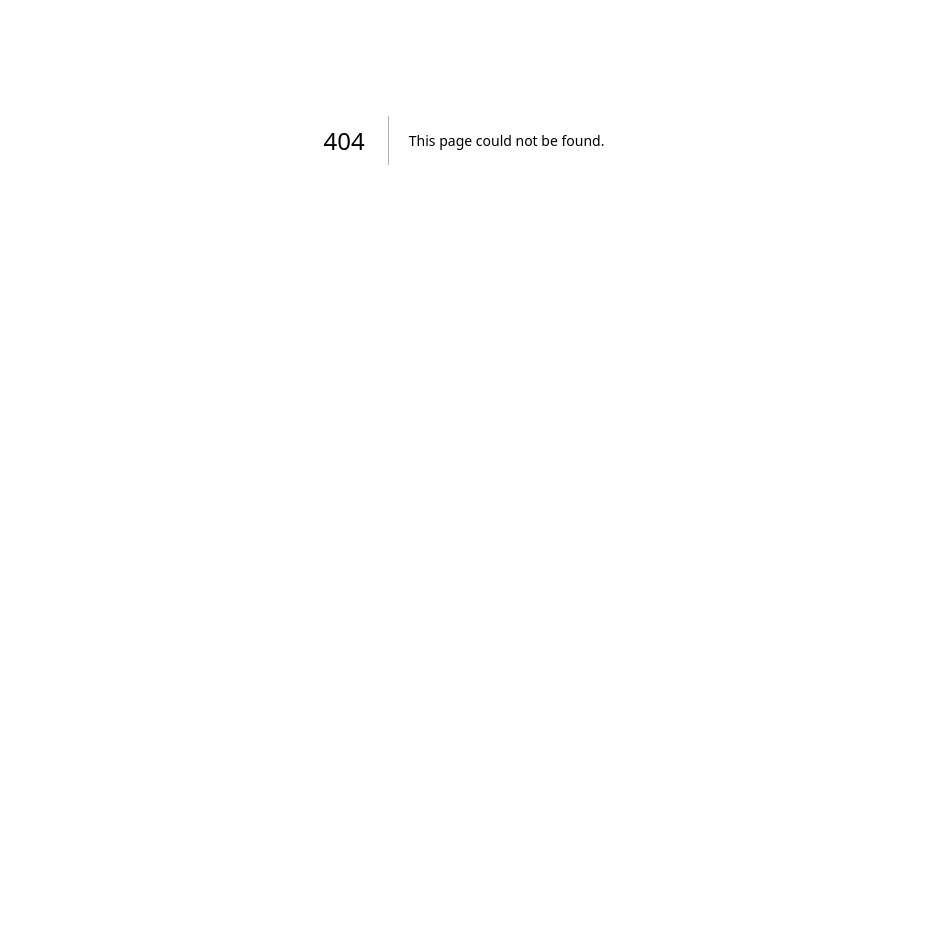
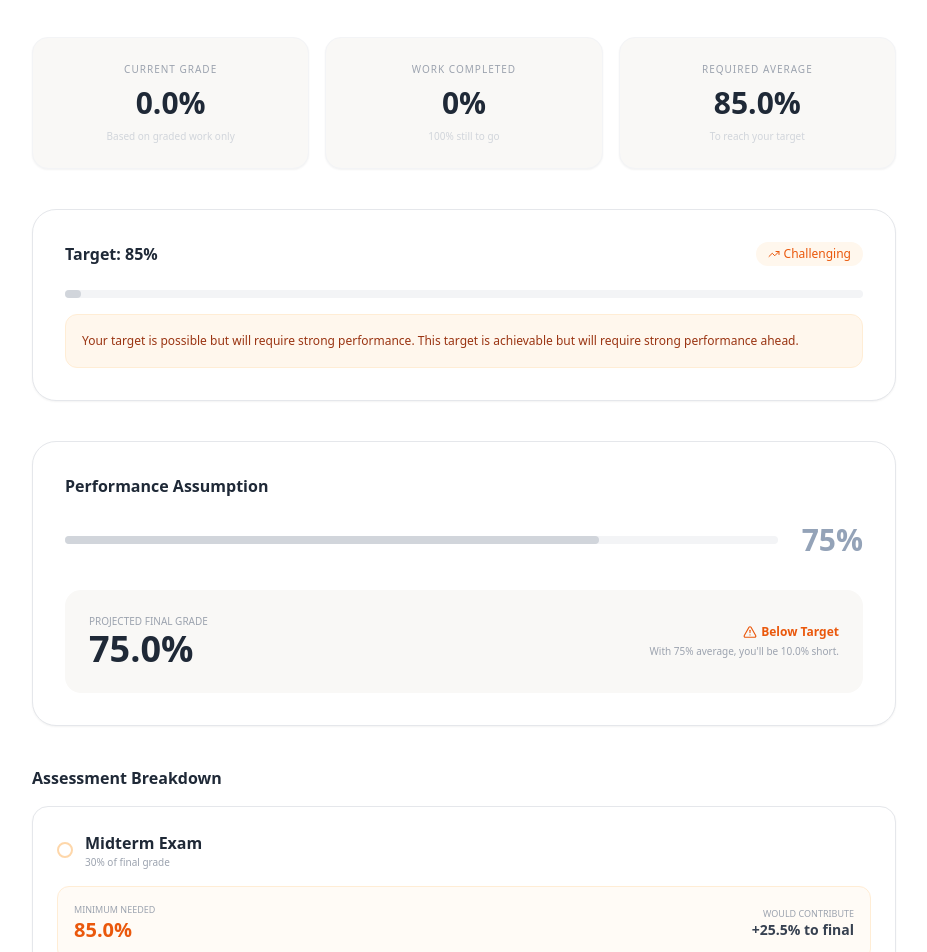
Before and after one commit to hvpham-yorku/project-group-11-evalio, a Next.js app in the folder frontend/: page /setup/dashboard in a window 1280 px wide. Before the commit this address had no page. Shown: the part 260-1212 px from the top of the page, without its empty margins (176-1103 px from the left). Before the commit the page ends 800 px from the top, so only its background shows below. Built offline with nearby package versions, Linux system fonts and the light colour scheme.

Commit message:
ITR1-5 Frontend: Implemented Dashboard Basic GUI
Moved dashboard into setup folder from app folder so the 1-5 stepper would still be present

```diff
--- /dev/null
+++ b/frontend/src/app/setup/dashboard/page.tsx
@@ -0,0 +1,4 @@
+import { Dashboard } from "@/components/setup/Dashboard";
+export default function Page() {
+  return <Dashboard />;
+}
--- /dev/null
+++ b/frontend/src/components/setup/Dashboard.tsx
@@ -0,0 +1,159 @@
+import { AlertTriangle, TrendingUp, Info } from "lucide-react";
+
+export function Dashboard() {
+  const metrics = [
+    { label: "Current Grade", value: "0.0%", sub: "Based on graded work only" },
+    { label: "Work Completed", value: "0%", sub: "100% still to go" },
+    { label: "Required Average", value: "85.0%", sub: "To reach your target" },
+  ];
+
+  const assessments = [
+    {
+      name: "Midterm Exam",
+      weight: "30% of final grade",
+      needed: "85.0%",
+      contrib: "+25.5%",
+    },
+    {
+      name: "Final Exam",
+      weight: "40% of final grade",
+      needed: "85.0%",
+      contrib: "+34.0%",
+    },
+    {
+      name: "Assignments",
+      weight: "20% of final grade",
+      needed: "85.0%",
+      contrib: "+17.0%",
+    },
+    {
+      name: "Participation",
+      weight: "10% of final grade",
+      needed: "85.0%",
+      contrib: "+8.5%",
+    },
+  ];
+
+  return (
+    <div className="mx-auto max-w-4xl space-y-10 px-4 pb-20">
+      {/* 1. Header Section */}
+      <div className="text-left">
+        <h2 className="text-2xl font-bold text-gray-800">
+          Your Academic Dashboard
+        </h2>
+        <p className="text-sm text-gray-500">
+          {
+            "Here's how everything fits together: your grades, goals, and path forward."
+          }
+        </p>
+      </div>
+
+      {/* 2. Top Metric Cards */}
+      <div className="grid grid-cols-1 gap-4 md:grid-cols-3">
+        {metrics.map((m) => (
+          <div
+            key={m.label}
+            className="rounded-2xl border border-gray-100 bg-[#F9F8F6] p-6 text-center shadow-sm"
+          >
+            <p className="mb-2 text-[10px] uppercase tracking-widest text-gray-400">
+              {m.label}
+            </p>
+            <p className="text-3xl font-bold text-gray-800">{m.value}</p>
+            <p className="mt-2 text-[10px] text-gray-300">{m.sub}</p>
+          </div>
+        ))}
+      </div>
+
+      {/* 3. Target Card */}
+      <div className="rounded-3xl border border-gray-200 bg-white p-8 shadow-sm">
+        <div className="mb-6 flex justify-between items-center">
+          <h3 className="font-bold text-gray-800">Target: 85%</h3>
+          <span className="flex items-center gap-1 rounded-full bg-orange-50 px-3 py-1 text-xs font-medium text-orange-600">
+            <TrendingUp size={12} /> Challenging
+          </span>
+        </div>
+        <div className="mb-4 h-2 w-full rounded-full bg-gray-100">
+          <div className="h-full w-[2%] rounded-full bg-gray-300" />
+        </div>
+        <div className="rounded-xl border border-orange-100 bg-orange-50 p-4 text-xs leading-relaxed text-orange-800">
+          {
+            "Your target is possible but will require strong performance. This target is achievable but will require strong performance ahead."
+          }
+        </div>
+      </div>
+
+      {/* 4. Performance Assumption */}
+      <div className="rounded-3xl border border-gray-200 bg-white p-8 shadow-sm">
+        <h3 className="mb-6 font-bold text-gray-800">Performance Assumption</h3>
+        <div className="mb-8 flex items-center gap-6">
+          <div className="h-2 flex-1 rounded-full bg-gray-100">
+            <div className="h-full w-[75%] rounded-full bg-gray-300" />
+          </div>
+          <span className="text-3xl font-bold text-slate-400">75%</span>
+        </div>
+        <div className="flex items-center justify-between rounded-2xl bg-[#F9F8F6] p-6">
+          <div>
+            <p className="text-[10px] text-gray-400 uppercase">
+              Projected Final Grade
+            </p>
+            <p className="text-4xl font-bold text-gray-800">75.0%</p>
+          </div>
+          <div className="text-right">
+            <p className="flex items-center justify-end gap-1 text-xs font-bold text-orange-600">
+              <AlertTriangle size={14} /> Below Target
+            </p>
+            <p className="mt-1 text-[10px] text-gray-400">
+              With 75% average, you&apos;ll be 10.0% short.
+            </p>
+          </div>
+        </div>
+      </div>
+
+      {/* 5. Breakdown List */}
+      <div className="space-y-4">
+        <h3 className="font-bold text-gray-800">Assessment Breakdown</h3>
+        {assessments.map((a) => (
+          <div
+            key={a.name}
+            className="rounded-2xl border border-gray-200 bg-white p-6 shadow-sm"
+          >
+            <div className="mb-4 flex items-center gap-3">
+              <div className="h-4 w-4 rounded-full border-2 border-orange-200" />
+              <div>
+                <p className="font-bold text-gray-800">{a.name}</p>
+                <p className="text-[10px] text-gray-400">{a.weight}</p>
+              </div>
+            </div>
+            <div className="flex justify-between items-center rounded-xl bg-orange-50/50 p-4 border border-orange-100">
+              <div>
+                <p className="text-[9px] uppercase text-gray-400">
+                  Minimum needed
+                </p>
+                <p className="text-xl font-bold text-orange-600">{a.needed}</p>
+              </div>
+              <div className="text-right">
+                <p className="text-[9px] uppercase text-gray-400">
+                  Would contribute
+                </p>
+                <p className="text-sm font-bold text-gray-700">
+                  {a.contrib} to final
+                </p>
+              </div>
+            </div>
+          </div>
+        ))}
+      </div>
+
+      {/* 6. Action Button */}
+      <div className="text-center">
+        <p className="mb-6 text-[10px] text-gray-400">
+          This is your complete academic picture. Ready to explore different
+          scenarios?
+        </p>
+        <button className="rounded-xl bg-[#5D737E] px-10 py-4 font-bold text-white shadow-lg hover:bg-[#4A5D66] transition">
+          Try the Scenario Explorer
+        </button>
+      </div>
+    </div>
+  );
+}
```
Also changed, not shown: frontend/src/app/dashboard/page.tsx (deleted).
